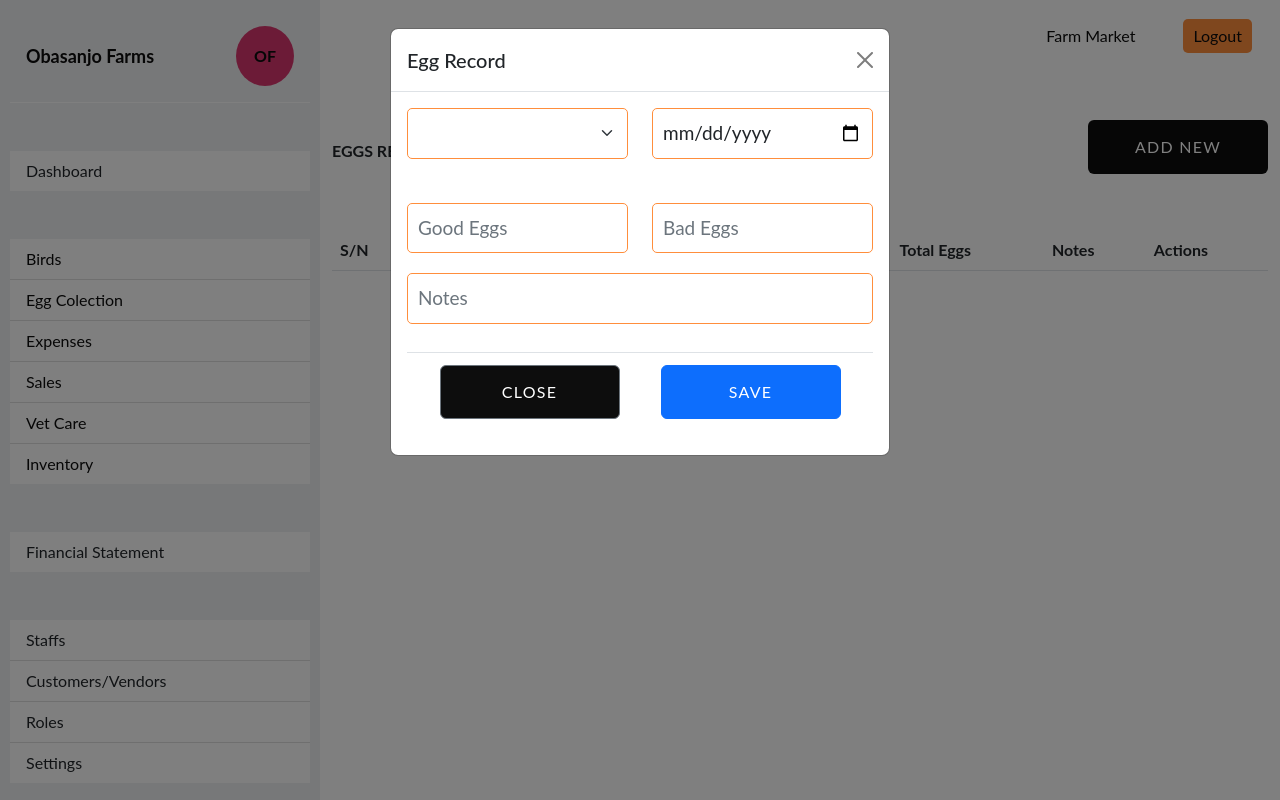
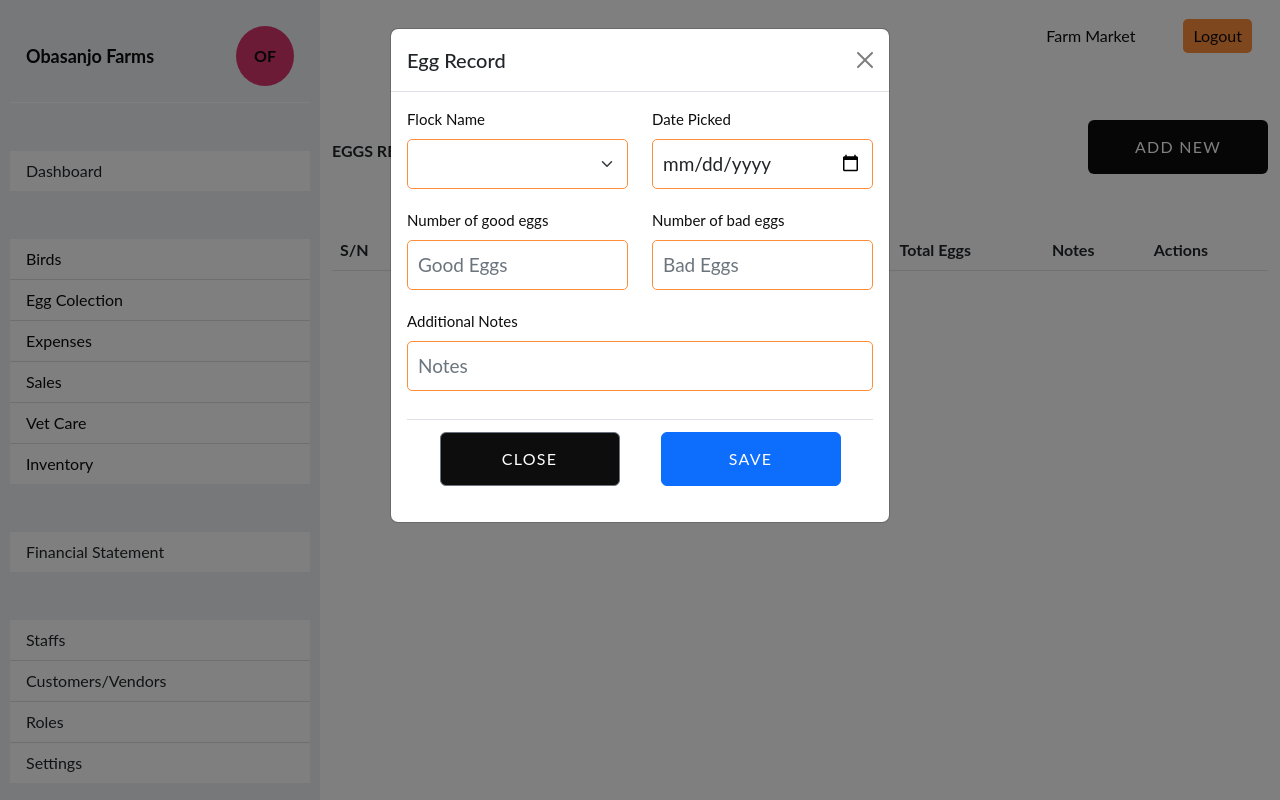
Before and after one commit to TundeOladejo/clucknest, a Vue app: page /main/eggs-record in a window 1280 px wide. Both pictures are taken after a click on the button "ADD NEW". Built offline with nearby package versions, Linux system fonts and the light colour scheme.

Commit message:
updates on egg record list

```diff
--- a/src/components/modals/CustomModal.vue
+++ b/src/components/modals/CustomModal.vue
@@ -13,10 +13,11 @@
                             <div class="form-group contact-form">
                                 <div class="row">
                                     <div class="form-input__wrapper" v-for="(input, index) in modalInputs" :key="index" :class="input.modalWrapperClass">
+                                        <label :for="input.id" class="form-label">{{ input.label }}</label>
                                         <input v-if="input.isInput == true" :type="input.type" :id="input.id" class="form-control"
-                                            :placeholder="input.placeholder" v-model="eggModel[index]" />
+                                            :placeholder="input.placeholder" :value="value" />
 
-                                        <select v-else v-model="eggModel[index]" class="form-select form-select-md mb-4"
+                                        <select v-else :value="inputModel[index]" class="form-select form-select-md"
                                             :id="input.id">
                                             <option selected value="NOT SELECTED" disabled>{{ input.selectTitle}}</option>
                                             <option v-for="(opt, index) in input.selectOptions" :key="index"
@@ -50,8 +51,11 @@ export default {
     },
     data() {
         return {
-            eggModel: [],
+            inputModel: [],
         }
+    },
+    mounted() {
+        this.inputModel = Array(this.modalInputs.length).fill(null);
     }
 }
 </script>
--- a/src/components/pages/EggsRecord.vue
+++ b/src/components/pages/EggsRecord.vue
@@ -17,8 +17,8 @@ export default {
             modalInputs: [
                 {   isInput: false,
                     id: "flock",
-                    placeholder: "Flock",
-                    selectTitle: "Flock",
+                    label:"Flock Name",
+                    selectTitle: "Pick a flock",
                     selectOptions: [
                         { name: "Flock A" },
                         { name: "Flock B" },
@@ -26,26 +26,13 @@ export default {
                     ],
                     modalWrapperClass: "col-md-6"
                 },
-                { isInput: true, type: "date", id: "date", placeholder: "Date", modalWrapperClass: "col-md-6" },
-                { isInput: true, type: "number", id: "goodEggs", placeholder: "Good Eggs", modalWrapperClass: "col-md-6" },
-                { isInput: true, type: "number", id: "badEggs", placeholder: "Bad Eggs", modalWrapperClass: "col-md-6" },
-                { isInput: true, type: "text", id: "notes", placeholder: "Notes", modalWrapperClass: "col-md-12" }
+                { isInput: true, type: "date", label: "Date Picked", id: "date", placeholder: "Date", modalWrapperClass: "col-md-6" },
+                { isInput: true, type: "number", label: "Number of good eggs", id: "goodEggs", placeholder: "Good Eggs", modalWrapperClass: "col-md-6" },
+                { isInput: true, type: "number", label: "Number of bad eggs", id: "badEggs", placeholder: "Bad Eggs", modalWrapperClass: "col-md-6" },
+                { isInput: true, type: "text", label: "Additional Notes", id: "notes", placeholder: "Notes", modalWrapperClass: "col-md-12" }
             ],
-            eggList: []
+            eggList: [],
         }
     },
-    // methods: {
-    //     saveExpense() {
-    //         this.allExpenses.push({ date: this.date, material: this.material, quantity: this.quantity, cost: this.cost, dateUpdated: Date.now() });
-    //         this.clearForm()
-    //     },
-    //     clearForm() {
-    //         this.date = null;
-    //         this.material = null;
-    //         this.cost = null;
-    //         this.quantity = null;
-    //         this.dateCreated = null;
-    //     },
-    // }
 }
 </script>
```
